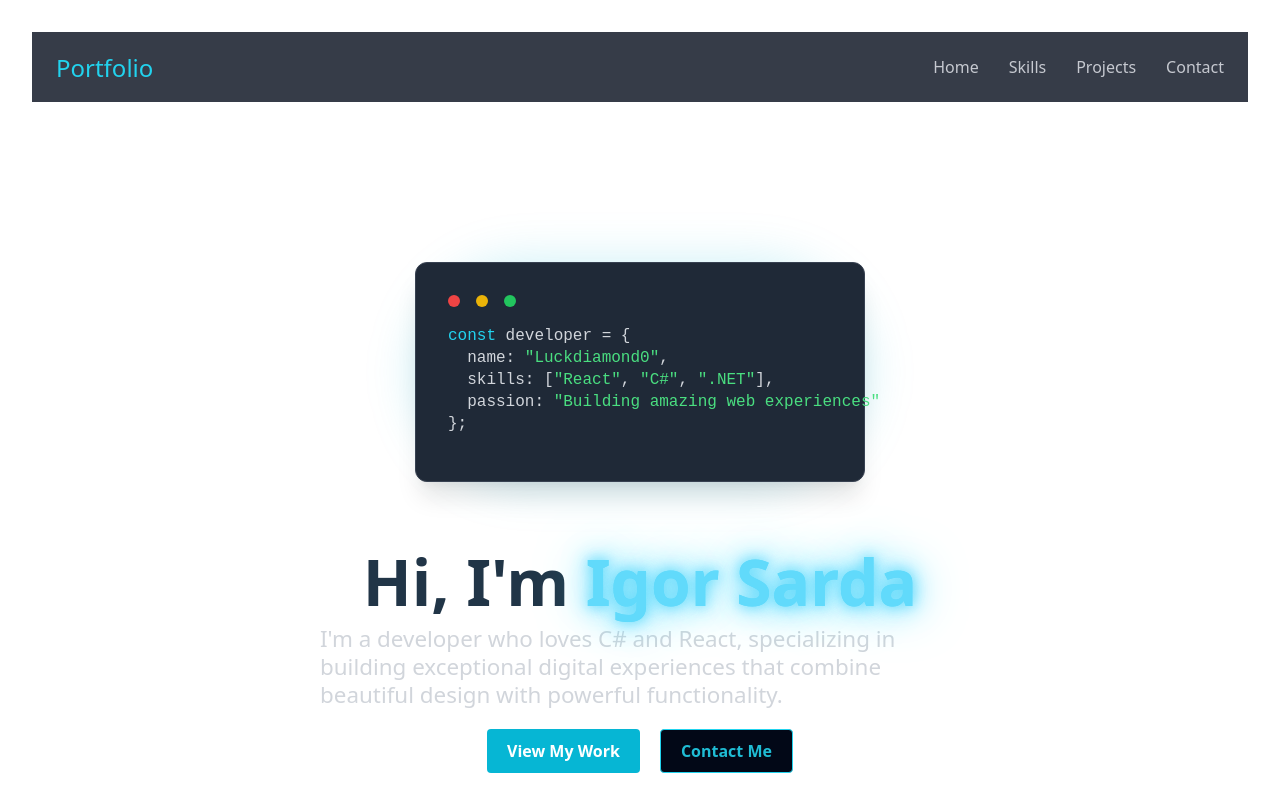
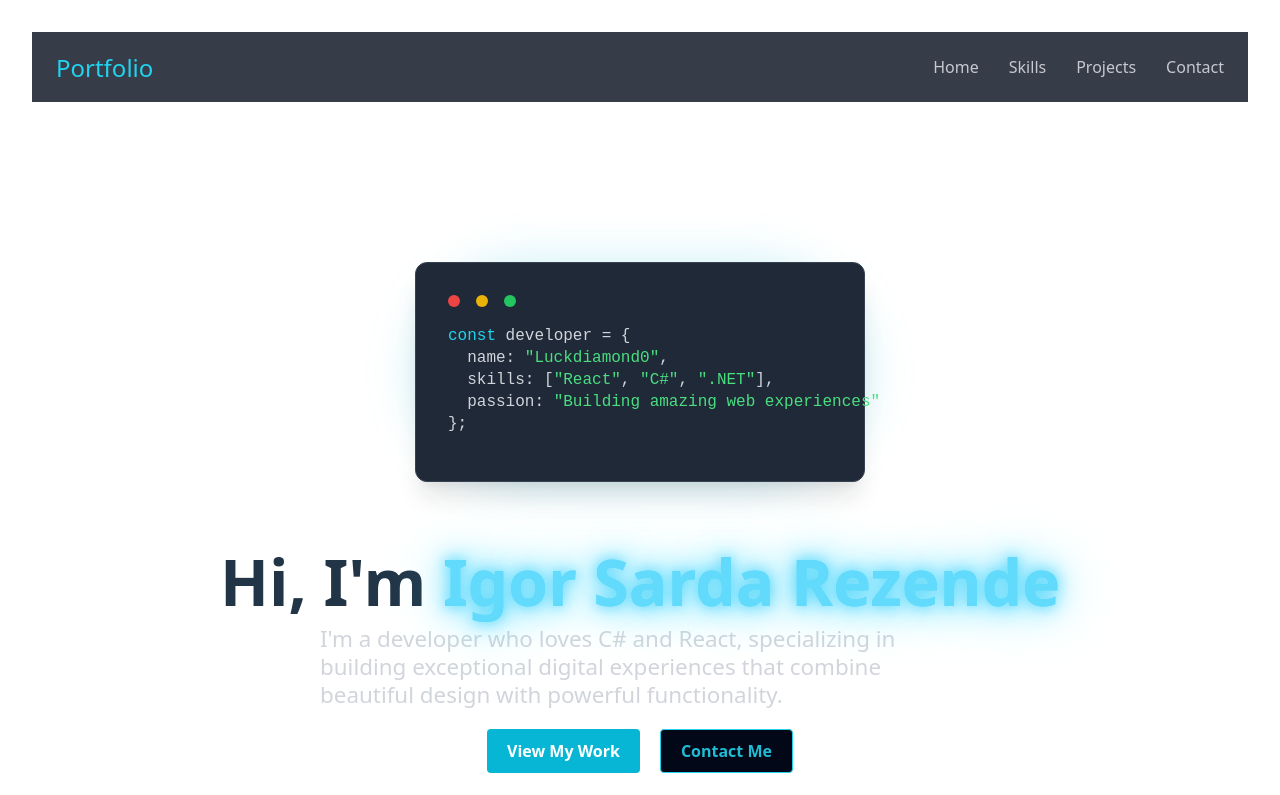
Before and after one commit to luckdiamond0/Portfolio, a React (Vite) app: page / in a window 1280 px wide. Shown: the top 795 px of the page. Built offline with nearby package versions, Linux system fonts and the light colour scheme.

Commit message:
Update name from 'Igor Sarda' to 'Igor Sarda Rezende'

```diff
--- a/src/App.jsx
+++ b/src/App.jsx
@@ -45,7 +45,7 @@ function App() {
         >
           Hi, I'm{" "}
           <span className="text-primary relative">
-            Igor Sarda
+            Igor Sarda Rezende
             <span className="absolute inset-0 bg-cyan-400/20 blur-xl -z-10"></span>
           </span>
         </motion.h1>
```
